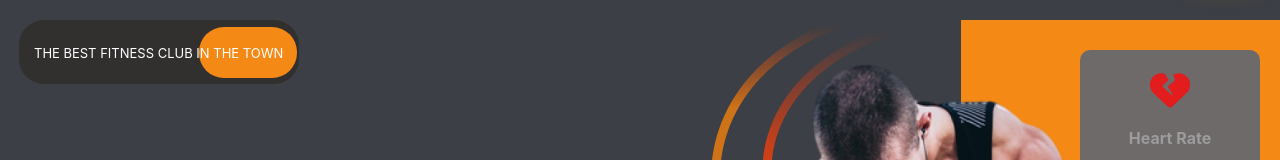
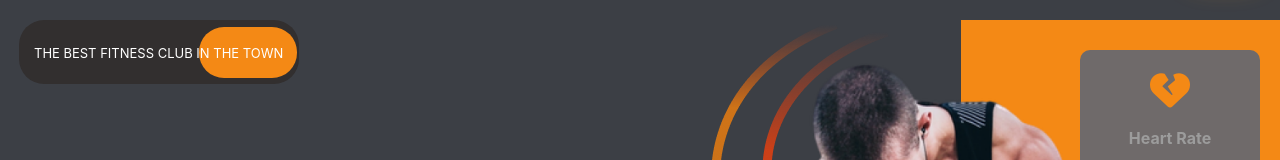
Before and after one commit to adil-shabab/gym-website, a React (Create React App) app: page / in a window 1280 px wide. Shown: the part 132-292 px from the top of the page. Built offline with nearby package versions, Linux system fonts and the light colour scheme; a web font is replaced by a local one.

Commit message:
testimonial folder created

```diff
--- a/package.json
+++ b/package.json
@@ -9,6 +9,7 @@
     "react": "^18.2.0",
     "react-dom": "^18.2.0",
     "react-scripts": "5.0.1",
+    "swiper": "^8.2.6",
     "web-vitals": "^2.1.4"
   },
   "scripts": {
--- a/src/Components/Hero/Hero.css
+++ b/src/Components/Hero/Hero.css
@@ -82,7 +82,7 @@
     font-weight: bold;
 }
 .heart i{
-    color: rgb(227, 29, 29);
+    color: var(--orange);
     font-size: 2.5rem;
 }
 .bp{
```
Also changed, not shown: src/Components/Testimonial/Testimonial.css (added), src/Components/Testimonial/Testimonial.jsx (added), 1 other file (tests, documents, lock files or other folders).
